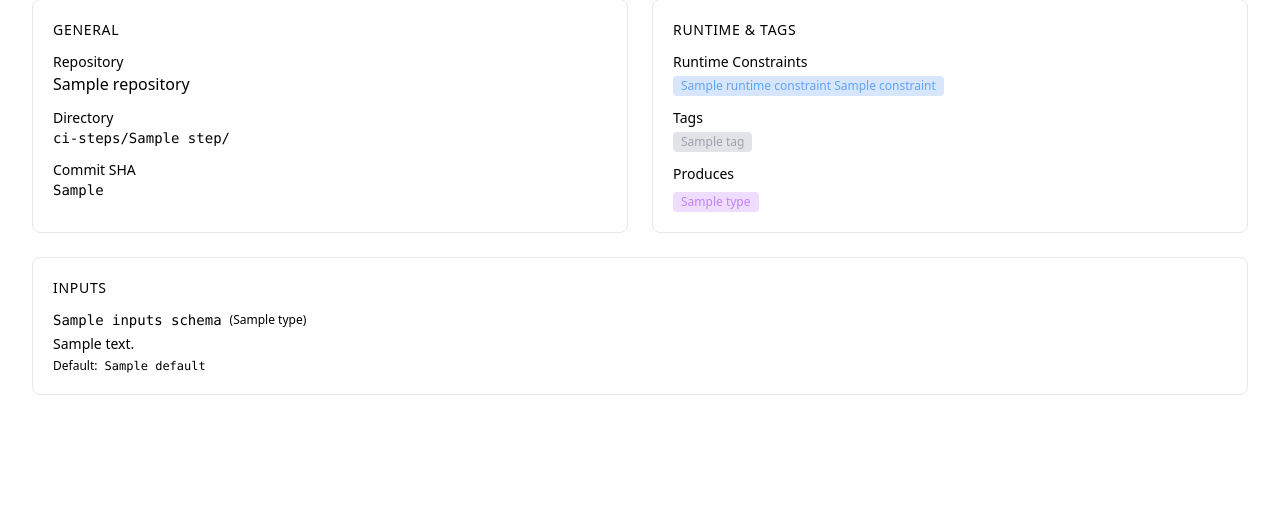
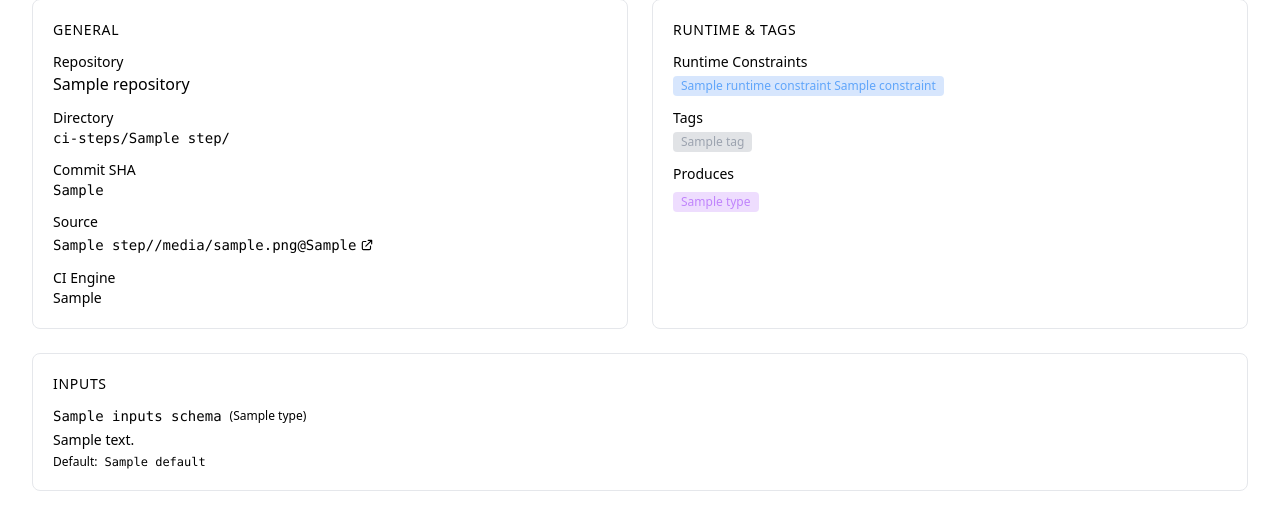
Before and after one commit to yourdevops/pathfinder, a Django app: template core/templates/core/ci_workflows/step_detail.html in a window 1280 px wide. Shown: the part 165-695 px from the top of the page. Run offline with Django 5.2, Linux system fonts and the light colour scheme; the template is opened without the code that fills it: most values are stand-ins (such as "Sample title", 1, 10 or a date in 2020); some libraries are stand-ins or nearby versions.

Commit message:
feat(029): step detail - add source link to repo/file@version and CI Engine display
- Compute source URL from repository git_url, commit_sha, directory_name, engine_file
- Display clickable source link in format directory/file@sha opening in new tab
- Add CI Engine display name to step detail General info card

Co-Authored-By: Claude Opus 4.5 <noreply@anthropic.com>

```diff
--- a/core/templates/core/ci_workflows/step_detail.html
+++ b/core/templates/core/ci_workflows/step_detail.html
@@ -54,6 +54,26 @@
                     <dt class="text-sm text-dark-muted">Commit SHA</dt>
                     <dd class="text-dark-text font-mono text-sm">{{ step.commit_sha|truncatechars:12 }}</dd>
                 </div>
+                {% if source_url %}
+                <div>
+                    <dt class="text-sm text-dark-muted">Source</dt>
+                    <dd>
+                        <a href="{{ source_url }}" target="_blank" rel="noopener noreferrer"
+                           class="text-dark-accent hover:text-dark-accent/80 transition-colors text-sm font-mono inline-flex items-center gap-1">
+                            {{ step.directory_name }}/{{ engine_file }}@{{ step.commit_sha|truncatechars:8 }}
+                            <svg class="w-3.5 h-3.5" fill="none" stroke="currentColor" viewBox="0 0 24 24">
+                                <path stroke-linecap="round" stroke-linejoin="round" stroke-width="2" d="M10 6H6a2 2 0 00-2 2v10a2 2 0 002 2h10a2 2 0 002-2v-4M14 4h6m0 0v6m0-6L10 14" />
+                            </svg>
+                        </a>
+                    </dd>
+                </div>
+                {% endif %}
+                {% if engine_display %}
+                <div>
+                    <dt class="text-sm text-dark-muted">CI Engine</dt>
+                    <dd class="text-dark-text text-sm">{{ engine_display }}</dd>
+                </div>
+                {% endif %}
             </dl>
         </div>
 
```
Also changed, not shown: core/views/ci_workflows.py (+16 -0 lines).
